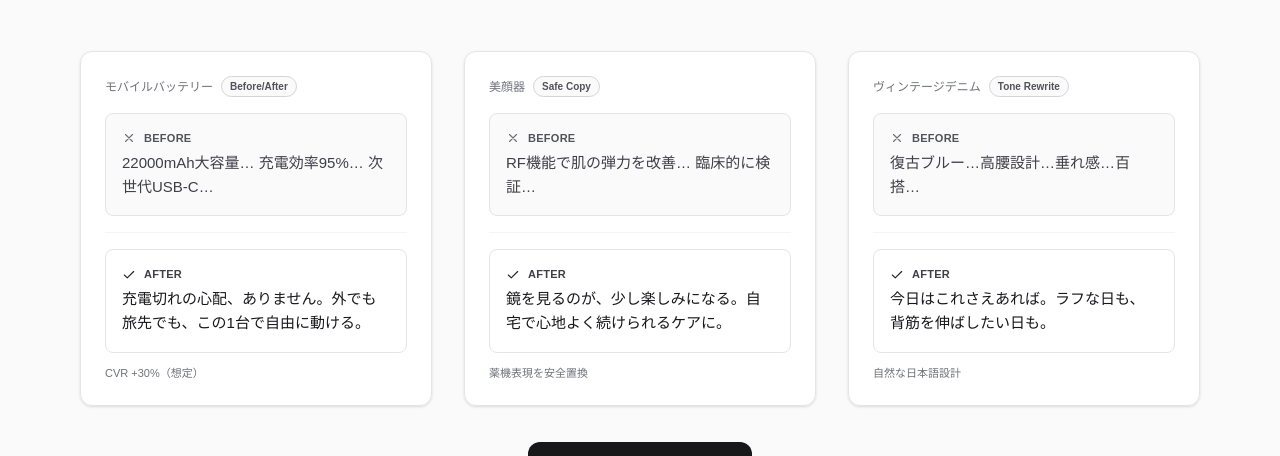
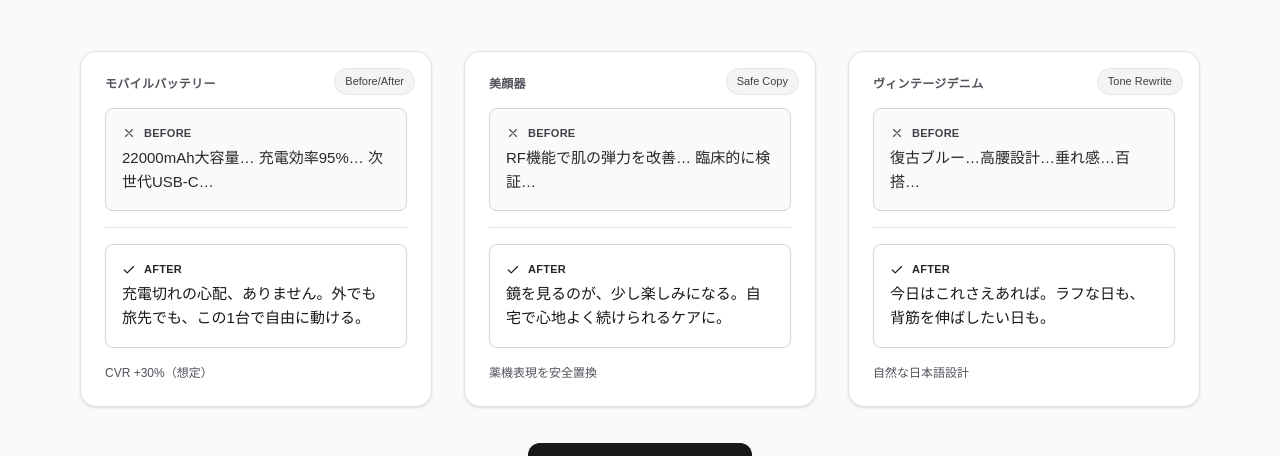
Before and after one commit to Waltz0820/boostsuite-app, a Next.js app: page / in a window 1280 px wide. Shown: the part 757-1213 px from the top of the page. Built offline with nearby package versions, Linux system fonts and the light colour scheme.

Commit message:
feat: 変更内容

```diff
--- a/app/components/BABoxMono.tsx
+++ b/app/components/BABoxMono.tsx
@@ -1,63 +1,64 @@
-// /app/components/BABoxMono.tsx  (v2: 整理版)
+// /app/components/BABoxMono.tsx
 type Props = {
   label: string;
   before: string;
   after: string;
   tag?: string;
-  ribbon?: string; // ← 表示は左上のPillに統一
+  ribbon?: string; // 右上の小バッジ表示用（任意）
 };
 
 export default function BABoxMono({ label, before, after, tag, ribbon }: Props) {
+  const titleId = `babox-${slugify(label)}-title`;
+
   return (
-    <section className="rounded-xl border border-zinc-200 bg-white/90 p-6 shadow-sm">
-      {/* ヘッダー行：ラベル + Pill */}
-      <div className="mb-4 flex items-center gap-2">
-        <h3 className="text-xs font-medium text-zinc-500">{label}</h3>
-        {ribbon && (
-          <span className="inline-flex items-center rounded-full border border-zinc-300 bg-zinc-50 px-2 py-0.5 text-[10px] font-semibold text-zinc-600">
-            {ribbon}
-          </span>
-        )}
+    <section
+      role="group"
+      aria-labelledby={titleId}
+      className="relative rounded-2xl border border-zinc-200 bg-white p-6 shadow-sm transition-shadow hover:shadow-md"
+    >
+      {/* 右上バッジ（フラット） */}
+      {ribbon && (
+        <span className="absolute right-4 top-4 rounded-full border border-zinc-200 bg-zinc-100 px-2.5 py-1 text-[11px] font-medium text-zinc-700">
+          {ribbon}
+        </span>
+      )}
+
+      {/* ラベル */}
+      <div id={titleId} className="mb-4 text-xs font-semibold tracking-wide text-zinc-600">
+        {label}
       </div>
 
-      {/* BEFORE */}
-      <div className="rounded-lg border border-zinc-200 bg-zinc-50 p-4">
-        <div className="mb-1 flex items-center gap-2 text-[11px] font-semibold tracking-wide text-zinc-600">
-          <CrossIcon />
-          <span className="uppercase">Before</span>
+      {/* Before */}
+      <div className="rounded-lg border border-zinc-300 bg-zinc-50 p-4">
+        <div className="mb-1 flex items-center gap-2 text-[11px] font-semibold uppercase tracking-wide text-zinc-700">
+          <CrossIcon className="text-zinc-600" />
+          <span>Before</span>
         </div>
-        <p className="text-[15px] leading-relaxed text-zinc-700">
-          {before}
-        </p>
+        <p className="text-[15px] leading-relaxed text-zinc-800 line-clamp-2">{before}</p>
       </div>
 
-      {/* 区切り線（弱め） */}
-      <div className="my-4 h-px bg-zinc-100" />
+      {/* 区切り */}
+      <div className="my-4 h-px bg-zinc-200" />
 
-      {/* AFTER */}
-      <div className="rounded-lg border border-zinc-200 bg-white p-4">
-        <div className="mb-1 flex items-center gap-2 text-[11px] font-semibold tracking-wide text-zinc-700">
-          <CheckIcon />
-          <span className="uppercase">After</span>
+      {/* After */}
+      <div className="rounded-lg border border-zinc-300 bg-white p-4">
+        <div className="mb-1 flex items-center gap-2 text-[11px] font-semibold uppercase tracking-wide text-zinc-800">
+          <CheckIcon className="text-zinc-900" />
+          <span>After</span>
         </div>
-        <p className="text-[15px] leading-relaxed text-zinc-900">
-          {after}
-        </p>
+        <p className="text-[15px] leading-relaxed text-zinc-900">{after}</p>
       </div>
 
-      {/* タグ（ノート感） */}
-      {tag && (
-        <p className="mt-3 text-[11px] text-zinc-500">
-          {tag}
-        </p>
-      )}
+      {/* タグ */}
+      {tag && <div className="mt-4 text-[12px] text-zinc-600">{tag}</div>}
     </section>
   );
 }
 
-function CheckIcon() {
+/* ------- Icons (mono) ------- */
+function CheckIcon({ className = "" }: { className?: string }) {
   return (
-    <svg width="14" height="14" viewBox="0 0 24 24" className="text-zinc-800">
+    <svg width="14" height="14" viewBox="0 0 24 24" className={className} aria-hidden>
       <path
         d="M20 6L9 17l-5-5"
         fill="none"
@@ -69,9 +70,10 @@ function CheckIcon() {
     </svg>
   );
 }
-function CrossIcon() {
+
+function CrossIcon({ className = "" }: { className?: string }) {
   return (
-    <svg width="14" height="14" viewBox="0 0 24 24" className="text-zinc-500">
+    <svg width="14" height="14" viewBox="0 0 24 24" className={className} aria-hidden>
       <path
         d="M18 6L6 18M6 6l12 12"
         fill="none"
@@ -83,3 +85,8 @@ function CrossIcon() {
     </svg>
   );
 }
+
+/* 小ユーティリティ */
+function slugify(s: string) {
+  return s.toLowerCase().replace(/\s+/g, "-").replace(/[^\w-]/g, "");
+}
```
